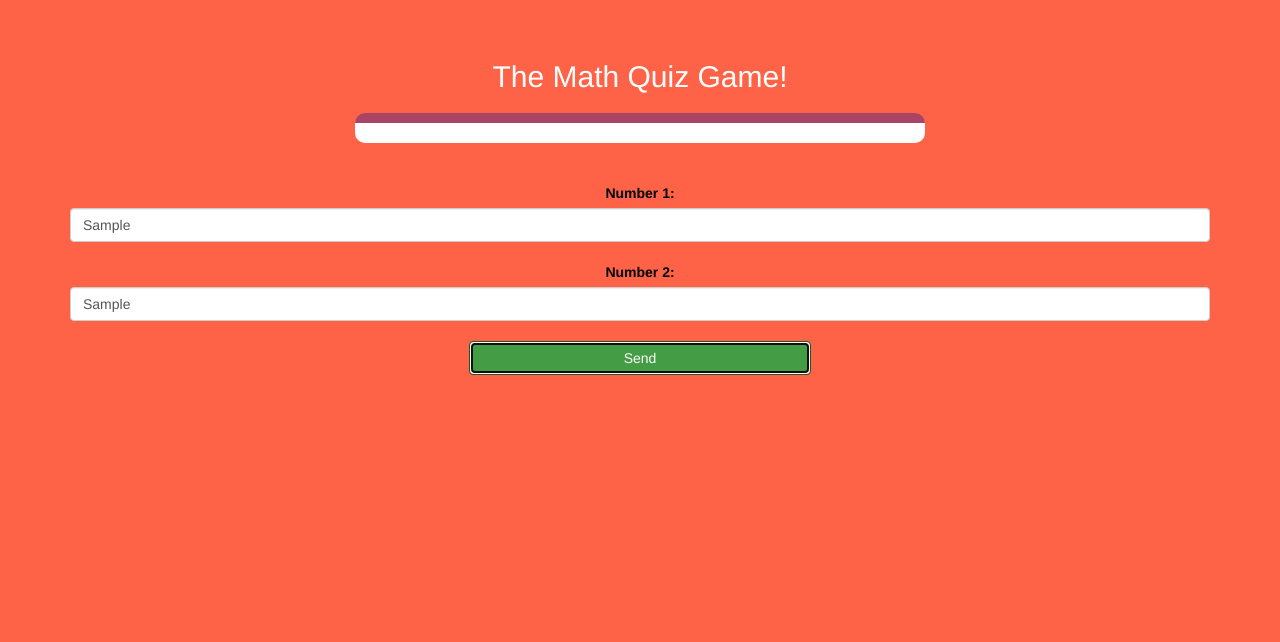
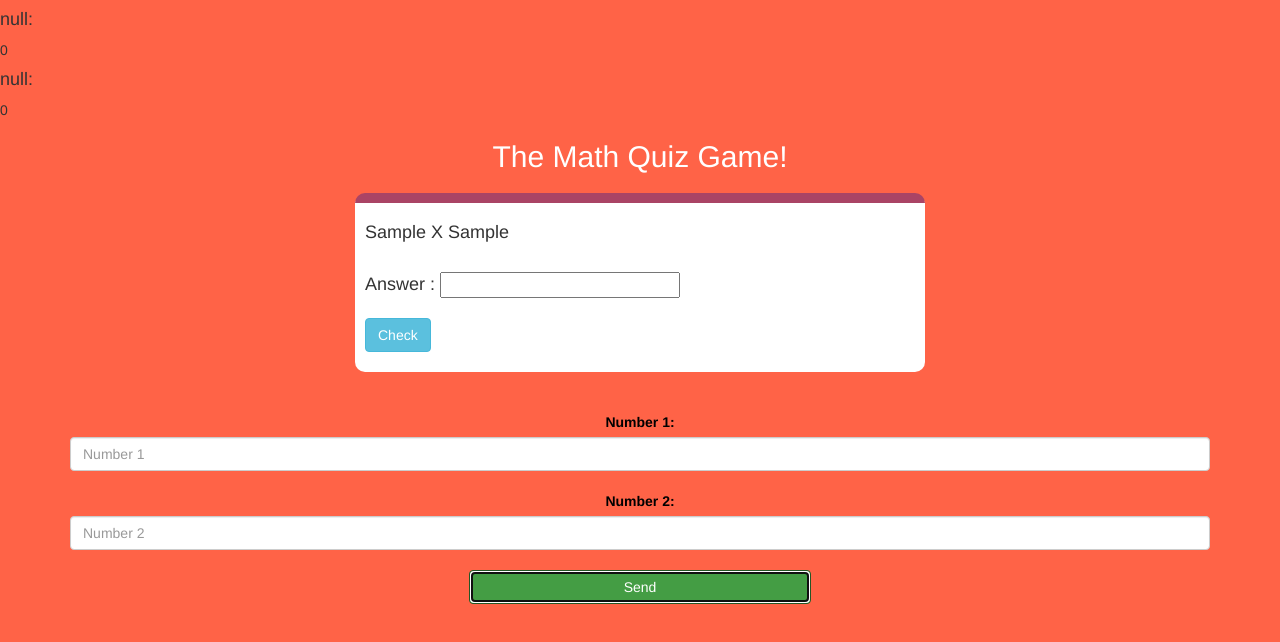
Before and after one commit to RishiPoosarla/Watashinoburogu, a plain HTML site: page quiz_game_page.html in a window 1280 px wide. Both pictures are taken after typing "Sample", "Sample" into the empty fields and a click on the button "Send". Drawn offline with nearby package versions, Linux system fonts and the light colour scheme.

Commit message:
Add files via upload

```diff
--- a/quiz_game_page.html
+++ b/quiz_game_page.html
@@ -26,15 +26,15 @@
 		<br>
 
 		<label><b style="color: rgb(0, 0, 0)">Number 1:</b></label>
-		<input type="text" id="num1" class="form-control" placeholder="Number 1">
+		<input type="text" id="number1" class="form-control" placeholder="Number 1">
 		<br>
 		<label><b style="color: rgb(0, 0, 0)">Number 2:</b></label>
-		<input type="text" id="num2" class="form-control" placeholder="Number 2">
+		<input type="text" id="number2" class="form-control" placeholder="Number 2">
 		<br>
 		<button onclick="send()" class="btn btn-success" style="width: 30%;">Send</button>
 	</center>
 </div>
 
-<script src="game_page.js"></script>
+<script src="quiz_game_page.js"></script>
 </body>
 </html>
--- /dev/null
+++ b/quiz_game_page.js
@@ -0,0 +1,23 @@
+var player1_name = localStorage.getItem("player1_name");
+var player2_name = localStorage.getItem("player2_name");
+
+var player1_score = 0;
+var player2_score = 0;
+document.getElementById("player1_name").innerHTML = player1_name + ":";
+document.getElementById("player2_name").innerHTML = player2_name + ":";
+
+document.getElementById("player1_score").innerHTML = player1_score;
+document.getElementById("player2_score").innerHTML = player2_score;
+
+function send(){
+    number1 = document.getElementById("number1").value;
+    number2 = document.getElementById("number2").value;
+    actual_answer = parseInt(number1) * parseInt(number2);
+    question_number = "<h4>" + number1 + " X " + number2 + "<h4>";
+    input_box = "<br>Answer : <input type='text' id='input_check_box'>";
+    check_button = "<br> <br> <button class='btn btn-info' onclick='check()'> Check </button>"
+    row = question_number + input_box + check_button;
+    document.getElementById("output").innerHTML = row;
+    document.getElementById("number1").value = "";
+    document.getElementById("number2").value = "";
+}
```
Also changed, not shown: index.html (+2 -2 lines).
